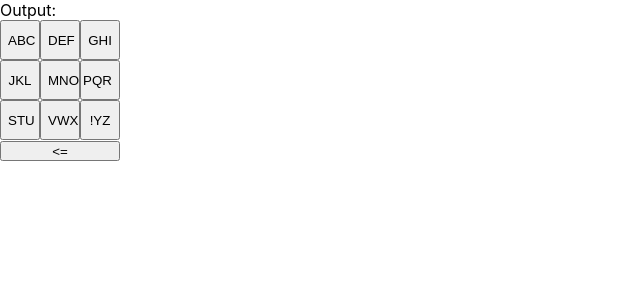
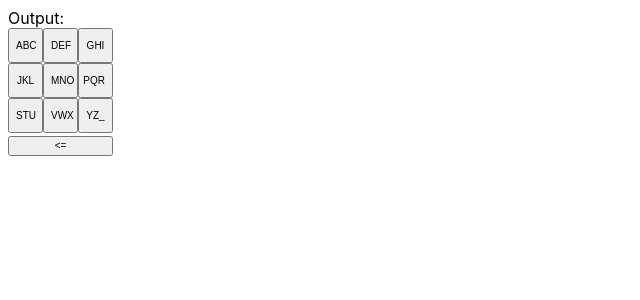
Before and after one commit to asuzukii/ECE188_M1, a React (Create React App) app in the folder tinytype/: page / in a window 1280 px wide. Shown: the top 300 px of the page, without its empty margins (0-640 px from the left). Built offline with nearby package versions, Linux system fonts and the light colour scheme.

Commit message:
done with right and left buttons

```diff
--- a/tinytype/src/Classes.js
+++ b/tinytype/src/Classes.js
@@ -71,7 +71,7 @@ class Board extends React.Component {
           <div>
             {this.renderLeftSquare('STU')}
             {this.renderMidSquare('VWX')}
-            {this.renderRightSquare('YZ!')}
+            {this.renderRightSquare('YZ_\u200e')}
 
           </div>
           <SpaceBar
--- a/tinytype/src/index.css
+++ b/tinytype/src/index.css
@@ -1,5 +1,10 @@
+:root {
+  --size: 35px;
+
+}
+
 body {
-  margin: 0;
+  margin: 1;
   font-family: -apple-system, BlinkMacSystemFont, 'Segoe UI', 'Roboto', 'Oxygen',
     'Ubuntu', 'Cantarell', 'Fira Sans', 'Droid Sans', 'Helvetica Neue',
     sans-serif;
@@ -13,61 +18,69 @@ code {
 }
 
 .square {
-  height: 40px;
-  width: 40px;
+  height: var(--size);
+  width: var(--size);
+  font-size: 10px;
 }
 
 .space {
   height: 20px;
-  width: 120px;
+  width: calc(3 * var(--size));
+  font-size: 10px;
 }
 
 .left-navigation {
   position: relative;
   display: inline-block;
+  font-size: 10px;
 }
 .mid-navigation {
   position: relative;
   display: inline-block;
+  font-size: 10px;
 }
 .right-navigation {
   direction: rtl;
   position: relative;
   display: inline-block;
+  font-size: 10px;
 }
 
 .navigation-content {
   display: none;
   position: absolute;
   background-color: #f1f1f1;
-  min-width: 80px;
-  min-height: 40px;
+  min-width: calc(2 * var(--size));
+  min-height: var(--size);
   border-radius: 4px;
   box-shadow: 0px 8px 16px 0px rgba(0, 0, 0, 0.2);
   z-index: 1;
+  font-size: 10px;
 }
 
 .mid-left-navigation-content {
   display: none;
   position: absolute;
-  right: 40px;
+  right: var(--size);
   background-color: #f1f1f1;
-  min-width: 40px;
-  min-height: 40px;
+  min-width: var(--size);
+  min-height: var(--size);
   border-radius: 4px;
   box-shadow: 0px 8px 16px 0px rgba(0, 0, 0, 0.2);
   z-index: 1;
+  font-size: 10px;
 }
 
 .mid-right-navigation-content {
   display: none;
   position: absolute;
   background-color: #f1f1f1;
-  min-width: 40px;
-  min-height: 40px;
+  min-width: var(--size);
+  min-height: var(--size);
   border-radius: 4px;
   box-shadow: 0px 8px 16px 0px rgba(0, 0, 0, 0.2);
   z-index: 1;
+  font-size: 10px;
 }
 .left-navigation:hover .navigation-content {
   display: inline-block;
@@ -85,6 +98,6 @@ code {
 }
 
 .nav-button {
-  height: 40px;
-  width: 40px;
+  height: var(--size);
+  width: var(--size);
 }
```
